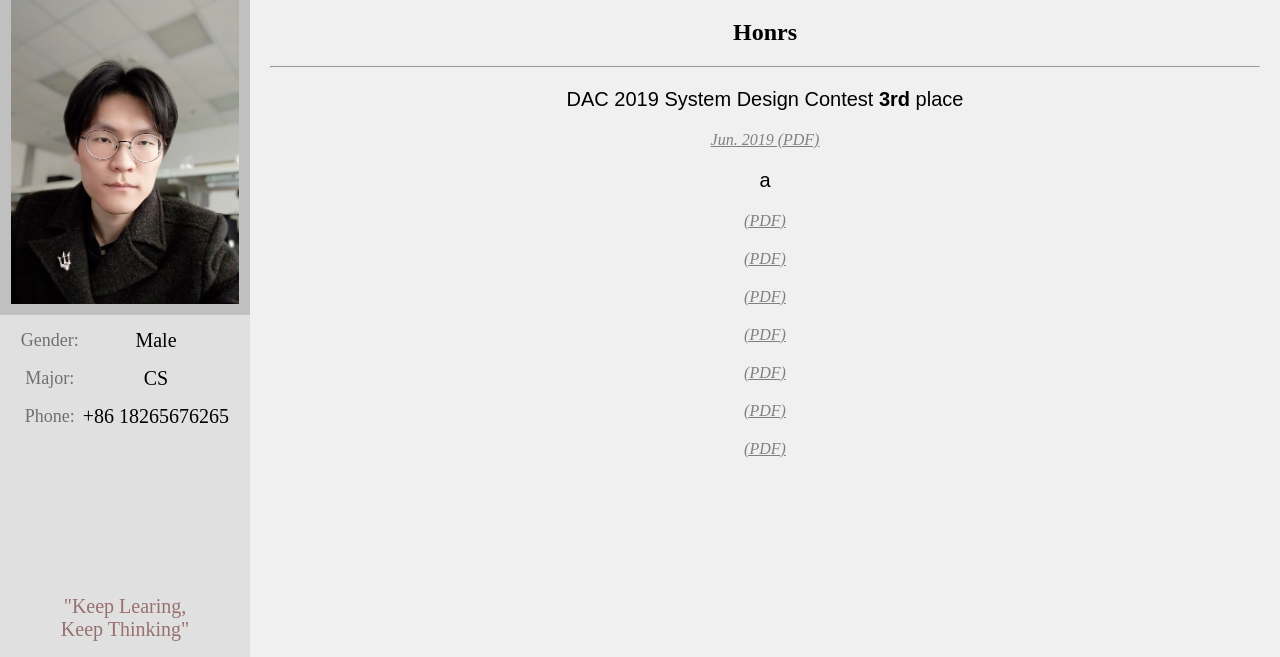
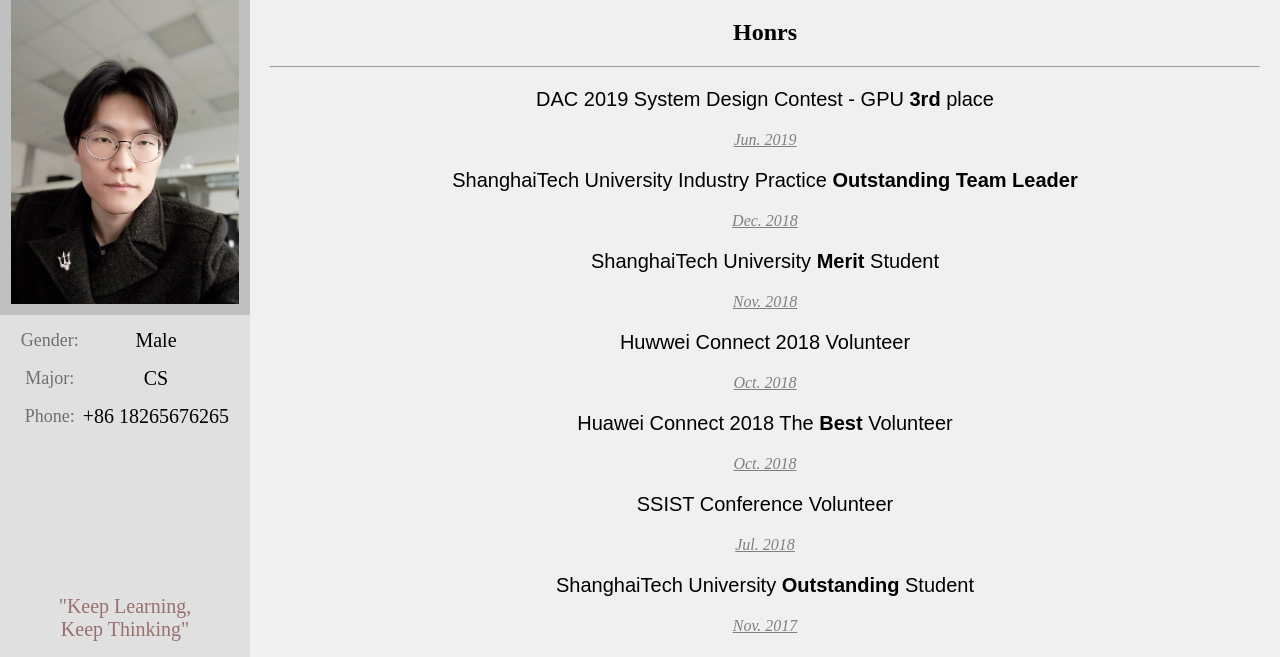
Before and after one commit to AliceEva/AliceEva.github.io, a plain HTML site: page pages/honor.html in a window 1280 px wide. Shown: the part 143-800 px from the top of the page. Drawn offline with Linux system fonts and the light colour scheme.

Commit message:
framework

```diff
--- a/pages/honor.html
+++ b/pages/honor.html
@@ -84,7 +84,7 @@
 			</table>
 			<table>
 				<tr>
-					<td style="color: #997070">"Keep Learing, <br>
+					<td style="color: #997070">"Keep Learning, <br>
 					Keep Thinking"</td>
 				</tr>
 			</table>
@@ -99,22 +99,22 @@
 		<h2>Honrs</h2>
 		<hr>
 		<div class="honors">
-			<p>DAC 2019 System Design Contest <b>3rd</b> place</p>
-			<a href="../resource/honors/DAC-SDC.pdf">Jun. 2019 (PDF)</a>
-			<p>a</p>
-			<a href="../resource/honors/outstanding1.pdf">(PDF)</a>
-			<p></p>
-			<a href="../resource/honors/outstanding2.pdf">(PDF)</a>
-			<p></p>
-			<a href="../resource/honors/outstanding3.pdf">(PDF)</a>
-			<p></p>
-			<a href="../resource/honors/scholorship.pdf">(PDF)</a>
-			<p></p>
-			<a href="../resource/honors/volunteer1.pdf">(PDF)</a>
-			<p></p>
-			<a href="../resource/honors/volunteer2.pdf">(PDF)</a>
-			<p></p>
-			<a href="../resource/honors/volunteer3.pdf">(PDF)</a>
+			<p>DAC 2019 System Design Contest - GPU <b>3rd</b> place</p>
+			<a href="../resource/honors/DAC-SDC.pdf">Jun. 2019</a>
+			<p>ShanghaiTech University Industry Practice <b>Outstanding Team Leader</b></p>
+			<a href="../resource/honors/outstanding3.pdf">Dec. 2018</a>
+			<p>ShanghaiTech University <b>Merit</b> Student</p>
+			<a href="../resource/honors/outstanding2.pdf">Nov. 2018</a>
+			<p>Huwwei Connect 2018 Volunteer</p>
+			<a href="../resource/honors/volunteer3.pdf">Oct. 2018</a>
+			<p>Huawei Connect 2018 The <b>Best</b> Volunteer</p>
+			<a href="../resource/honors/volunteer2.pdf">Oct. 2018</a>
+			<p>SSIST Conference Volunteer</p>
+			<a href="../resource/honors/volunteer1.pdf">Jul. 2018</a>
+			<p>ShanghaiTech University <b>Outstanding</b> Student</p>
+			<a href="../resource/honors/outstanding1.pdf">Nov. 2017</a>
+			<p>ShanghaiTech University SIST <b>Dean</b> Scholarship</p>
+			<a href="../resource/honors/scholorship.pdf">Nov. 2016</a>
 		</div>
 	</div>
 
```
Also changed, not shown: index.html (+2 -2 lines), pages/experience.html (+3 -1 lines), pages/resource.html (+3 -1 lines), 1 other file.
